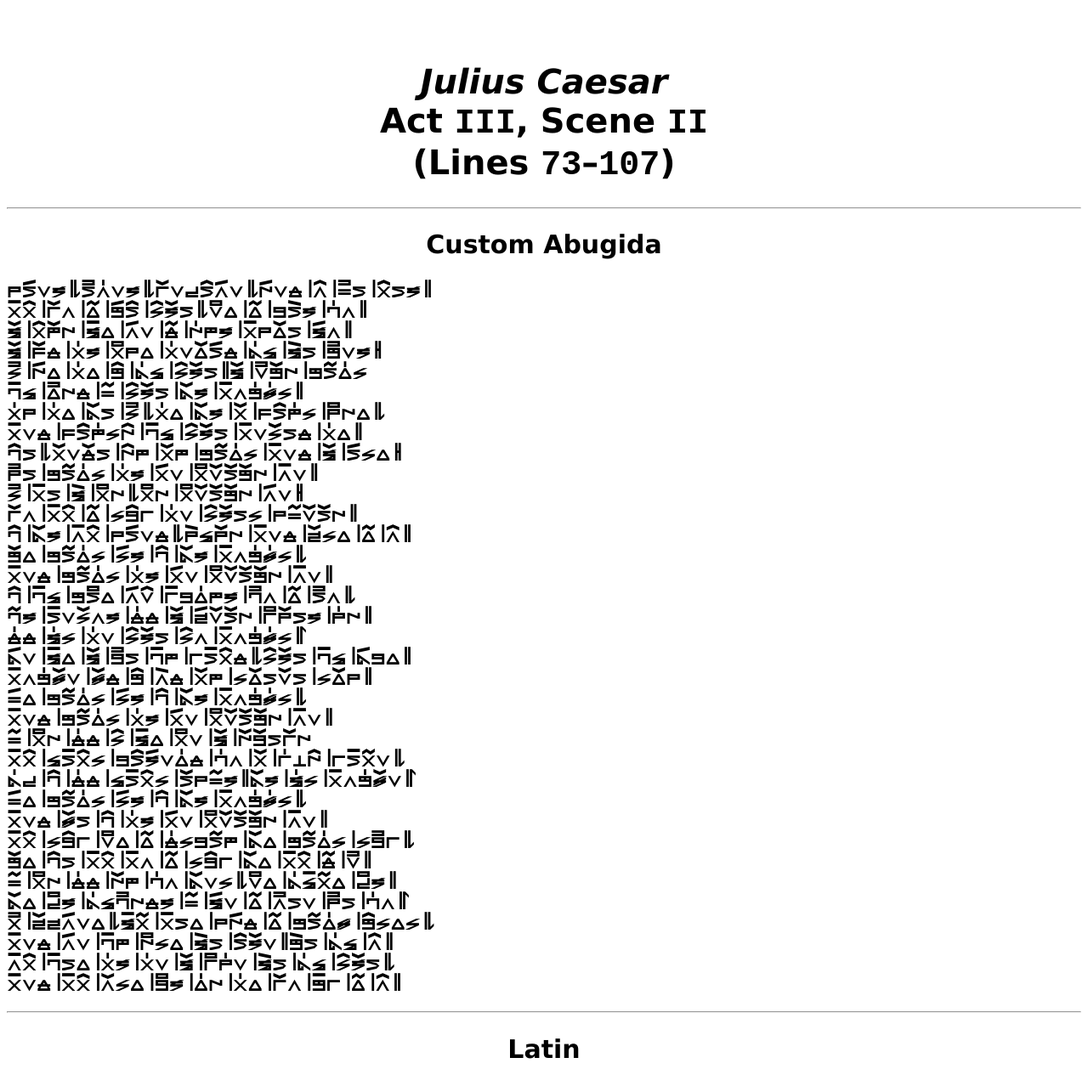
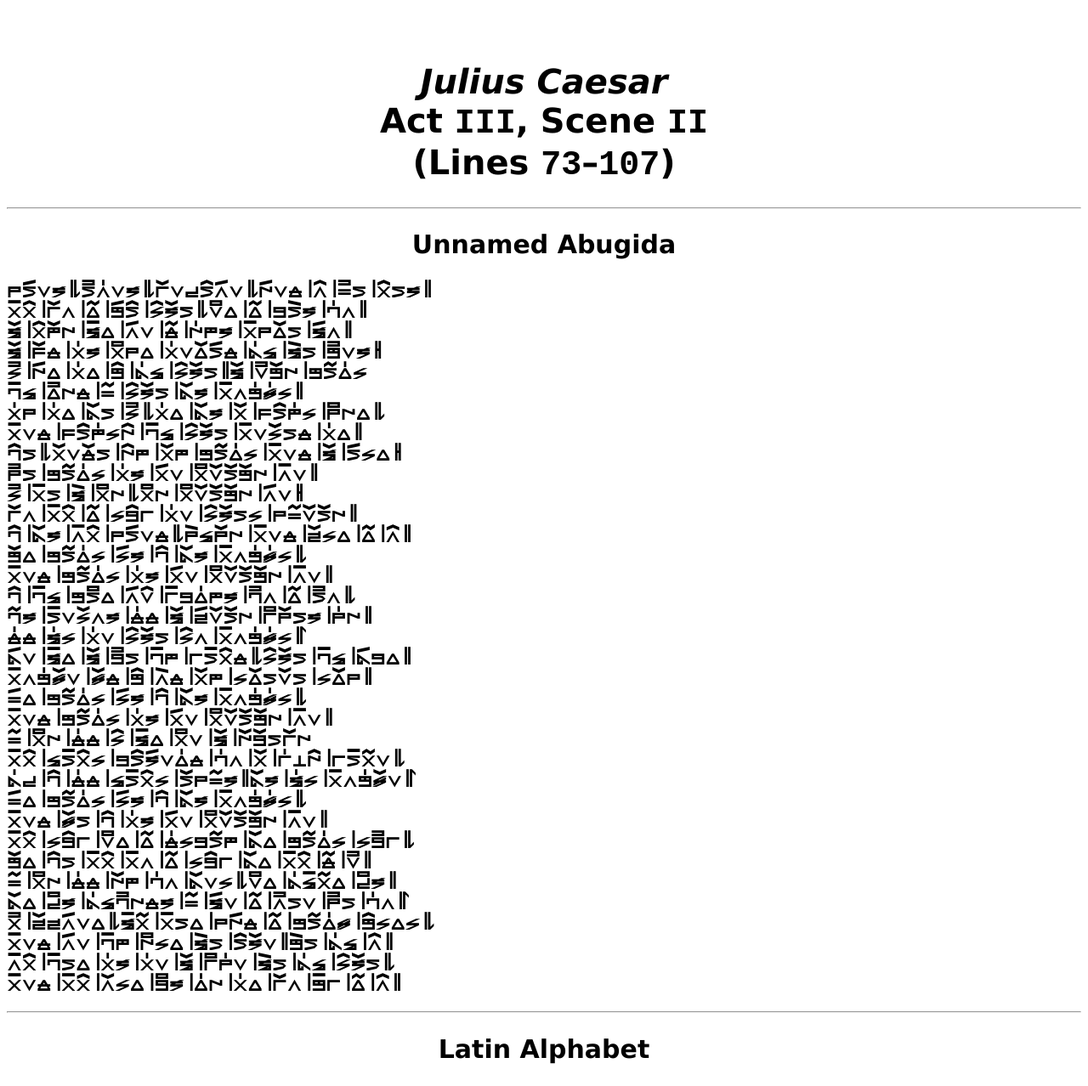
Before and after one commit to JactusTheCactus/new-abugida, a website: page site/html/example.html in a window 1280 px wide. Shown: the top 1278 px of the page at 85% size. Drawn offline with Linux system fonts and the light colour scheme.

Commit message:
Update example.html

```diff
--- a/site/html/example.html
+++ b/site/html/example.html
@@ -10,7 +10,7 @@
 	let array = [];
 	array.push(
 		{
-			title: "Custom Abugida",
+			title: "Unnamed Abugida",
 			type: "Abugida",
 			text: `frenz, róminz, kuncrímen, lend mí yór írz.
 aí kum tú berí sízur, not tú préz him.
@@ -51,7 +51,7 @@ and aí must poz til it kum bak tú mí.`
 	);
 	array.push(
 		{
-			title: "Latin",
+			title: "Latin Alphabet",
 			type: "Verdana",
 			text: `Friends, Romans, countrymen, lend me your ears.
 I come to bury Caesar, not to praise him.
```
